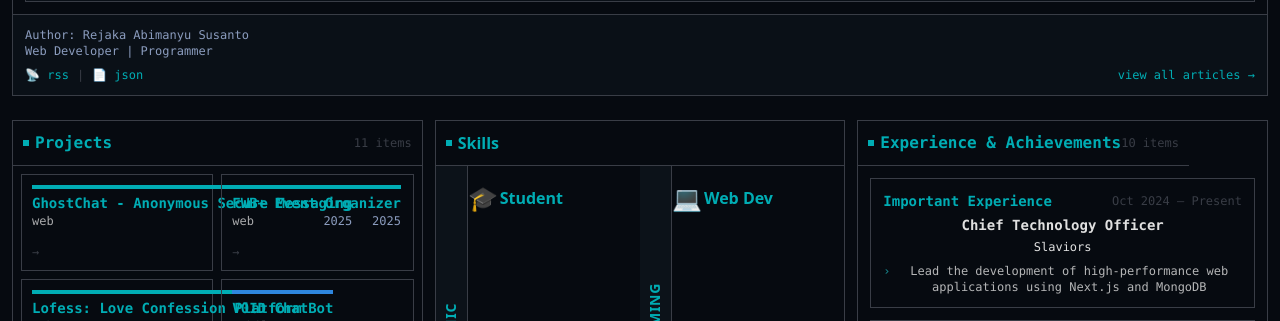
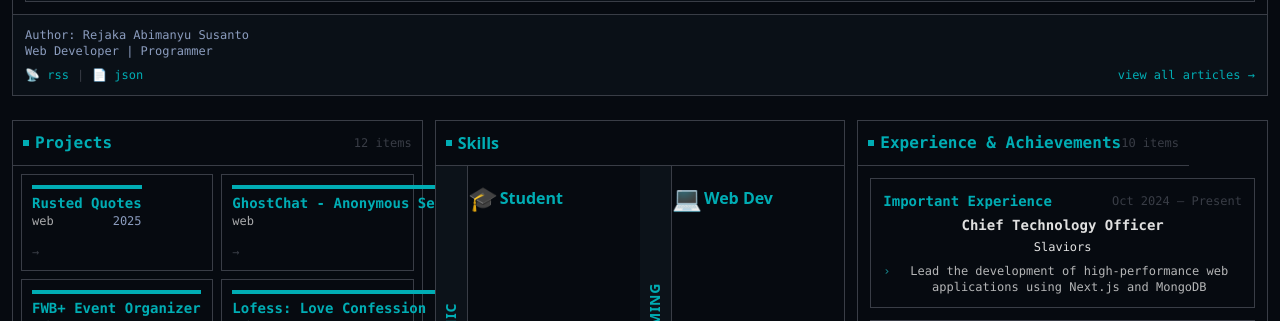
Before and after one commit to REZ3X/portfolio-rejaka-main, a Next.js app: page / in a window 1280 px wide. Shown: the part 1120-1441 px from the top of the page. Built offline with nearby package versions, Linux system fonts and the light colour scheme; no server answers.

Commit message:
feat: add Rusted Quotes project with detailed description and links

```diff
--- a/src/data/ProjectsData.ts
+++ b/src/data/ProjectsData.ts
@@ -32,6 +32,40 @@ interface ProjectsDataType {
 
 export const projectsData: ProjectsDataType = {
   projects: [
+    {
+      id: "rustedquotes",
+      title: "Rusted Quotes",
+      subtitle: "Public quotes website powered by WebAssembly and Rust",
+      category: "web",
+      emoji: "📜",
+      description: [
+        "A high-performance public quotes web application built with WebAssembly and Rust, featuring fast loading times and seamless user experience through modern web technologies.",
+        "The application leverages Rust's performance and safety features, combined with WebAssembly's ability to run code at near-native speed in the browser, to deliver a responsive and efficient platform for sharing and viewing quotes.",
+        "Built with Trunk for asset management, Leptos for reactive UI components, and Axum for the backend API, ensuring a robust and scalable architecture.",
+      ],
+      technologies: ["Rust", "WebAssembly", "Trunk", "Leptos", "Axum"],
+      features: [
+        "High performance: Fast loading times and smooth interactions",
+        "Responsive design: Optimized for both desktop and mobile devices",
+        "User-friendly interface: Intuitive navigation and layout",
+        "Secure backend: Robust API built with Axum",
+      ],
+      year: 2025,
+      links: [
+        {
+          label: "Live Website",
+          url: "https://rusted-quotes.rejaka.id/",
+          icon: "🌐",
+          type: "url",
+        },
+        {
+          label: "GitHub Repo",
+          url: "https://github.com/REZ3X/rusted_quotes",
+          icon: "🔗",
+          type: "url",
+        },
+      ],
+    },
     {
       id: "ghostchat",
       title: "GhostChat - Anonymous Secure Messaging",
```
